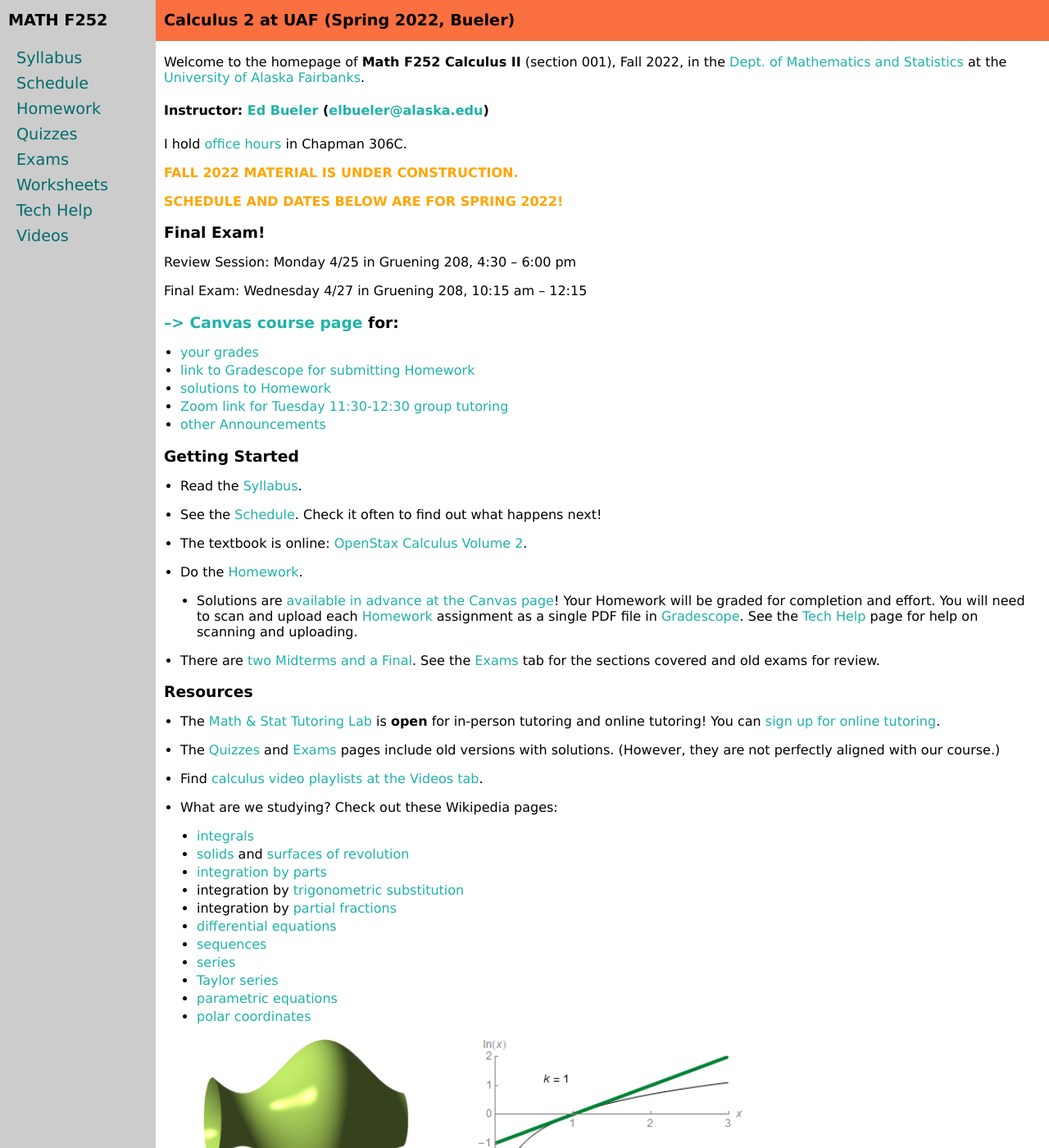
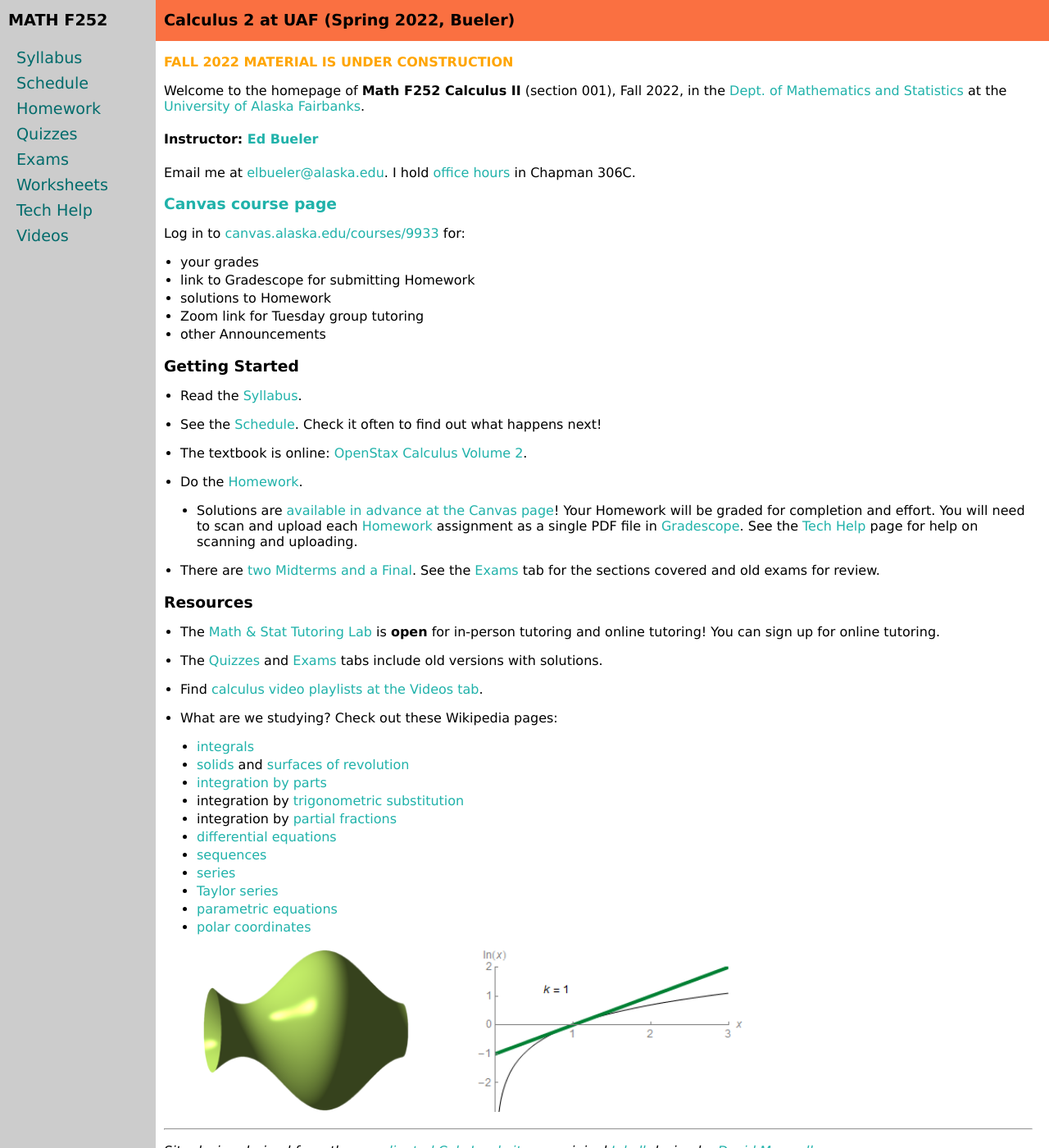
Before and after one commit to uaf-math/calc2, a Jekyll site: the page built from index.md, in a window 1280 px wide and 1400 px high. Shown: the whole window at 82% size. Built offline with Jekyll 4.4.1, drawn with Linux system fonts in a browser that asks for light colours.

Commit message:
viable front page

```diff
--- a/index.md
+++ b/index.md
@@ -1,31 +1,25 @@
 ---
 layout: course-page
-title: Bueler's Math F252 Calculus II in Spring 2022 at UAF
+title: Bueler's Math F252 Calculus II at UAF
 ---
+
+<span style="color:orange">**FALL 2022 MATERIAL IS UNDER CONSTRUCTION**</span>
 
 Welcome to the homepage of **Math F252 Calculus II** (section 001), Fall 2022, in the [Dept. of Mathematics and Statistics](http://www.uaf.edu/dms/) at the [University of Alaska Fairbanks](http://www.uaf.edu/).
 
-#### Instructor:  [Ed Bueler](http://bueler.github.io/) ([elbueler@alaska.edu](mailto:elbueler@alaska.edu))
+#### Instructor:  [Ed Bueler](http://bueler.github.io/)
 
-I hold [office hours](http://bueler.github.io/OffHrs.htm) in Chapman 306C.
+Email me at [elbueler@alaska.edu](mailto:elbueler@alaska.edu).  I hold [office hours](http://bueler.github.io/OffHrs.htm) in Chapman 306C.
 
-<span style="color:orange">**FALL 2022 MATERIAL IS UNDER CONSTRUCTION.**</span>
+### [Canvas course page](https://canvas.alaska.edu/courses/9933)
 
-<span style="color:orange">**SCHEDULE AND DATES BELOW ARE FOR SPRING 2022!**</span>
+Log in to [canvas.alaska.edu/courses/9933](https://canvas.alaska.edu/courses/9933) for:
 
-### Final Exam!
-
-Review Session: Monday 4/25 in Gruening 208, 4:30 -- 6:00 pm
-
-Final Exam: Wednesday 4/27 in Gruening 208, 10:15 am -- 12:15
-
-### [--> Canvas course page](https://canvas.alaska.edu/courses/7049) for:
-
-  * [your grades](https://canvas.alaska.edu/courses/7049/grades)
-  * [link to Gradescope for submitting Homework](https://canvas.alaska.edu/courses/7049/external_tools/114?display=borderless)
-  * [solutions to Homework](https://canvas.alaska.edu/courses/7049/modules)
-  * [Zoom link for Tuesday 11:30-12:30 group tutoring](https://canvas.alaska.edu/courses/7049)
-  * [other Announcements](https://canvas.alaska.edu/courses/7049)
+  * your grades
+  * link to Gradescope for submitting Homework
+  * solutions to Homework
+  * Zoom link for Tuesday group tutoring
+  * other Announcements
 
 ### Getting Started
 
@@ -37,15 +31,15 @@ Final Exam: Wednesday 4/27 in Gruening 208, 10:15 am -- 12:15
 
 * Do the [Homework](homework.html).
 
-  * Solutions are [available in advance at the Canvas page](https://canvas.alaska.edu/courses/7049/modules)!  Your Homework will be graded for completion and effort.  You will need to scan and upload each [Homework](homework.html) assignment as a single PDF file in [Gradescope](https://canvas.alaska.edu/courses/7049/external_tools/114?display=borderless).  See the [Tech Help](techHelp.html) page for help on scanning and uploading.
+  * Solutions are [available in advance at the Canvas page](https://canvas.alaska.edu/courses/9933/modules)!  Your Homework will be graded for completion and effort.  You will need to scan and upload each [Homework](homework.html) assignment as a single PDF file in [Gradescope](https://canvas.alaska.edu/courses/9933/external_tools/114?display=borderless).  See the [Tech Help](techHelp.html) page for help on scanning and uploading.
 
 * There are [two Midterms and a Final](exams.html).  See the [Exams](exams.html) tab for the sections covered and old exams for review.
 
 ### Resources
 
-* The [Math & Stat Tutoring Lab](https://www.uaf.edu/dms/mathlab/index.php) is **open** for in-person tutoring and online tutoring!  You can [sign up for online tutoring](https://fairbanks.go-redrock.com/).
+* The [Math & Stat Tutoring Lab](https://www.uaf.edu/dms/mathlab/index.php) is **open** for in-person tutoring and online tutoring!  You can sign up for online tutoring.
 
-* The [Quizzes](quizzes.html) and [Exams](exams.html) pages include old versions with solutions.  (However, they are not perfectly aligned with our course.)
+* The [Quizzes](quizzes.html) and [Exams](exams.html) tabs include old versions with solutions.
 
 * Find [calculus video playlists at the Videos tab](videos.html).
 
```
